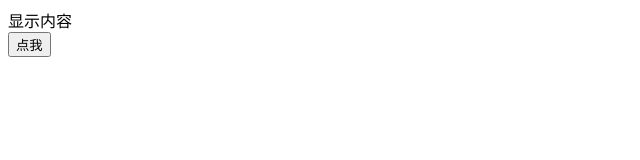
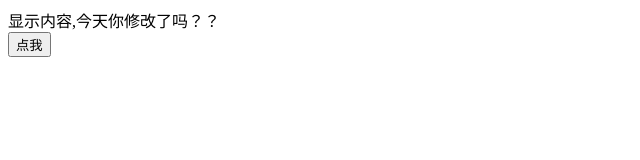
Before and after one commit to yangzhenxing001/OUR-Programe, a plain HTML site: page OURPrograme/index.html in a window 1280 px wide. Shown: the whole page, without its empty margins (0-640 px from the left). Drawn offline with nearby package versions, Linux system fonts and the light colour scheme.

Commit message:
杨第二次修改

```diff
--- a/OURPrograme/index.html
+++ b/OURPrograme/index.html
@@ -7,7 +7,7 @@
 </head>
 <body>
 	<div id="wrap">
-		显示内容
+		显示内容,今天你修改了吗？？
 	</div>
 	<button id="btn">点我</button>
 </body>
```
